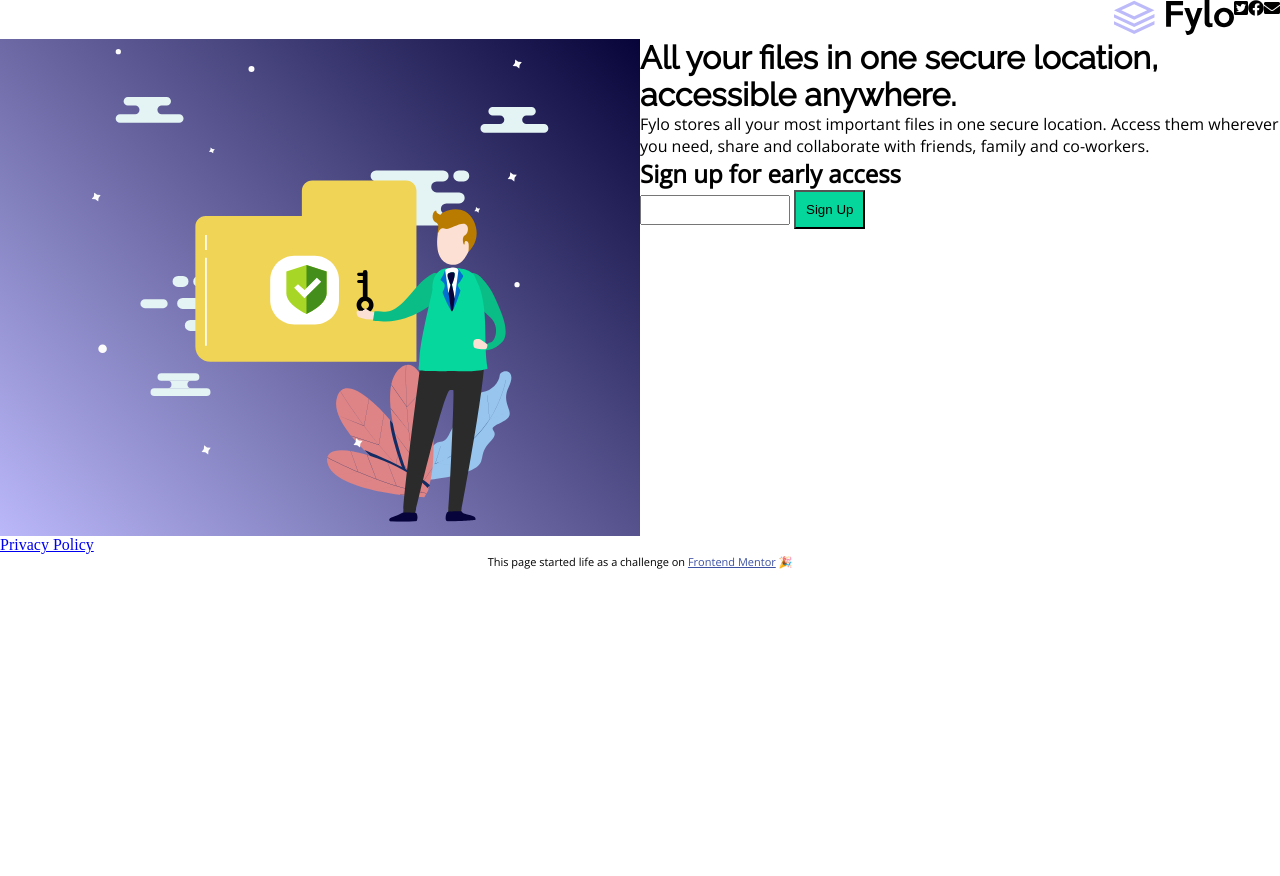
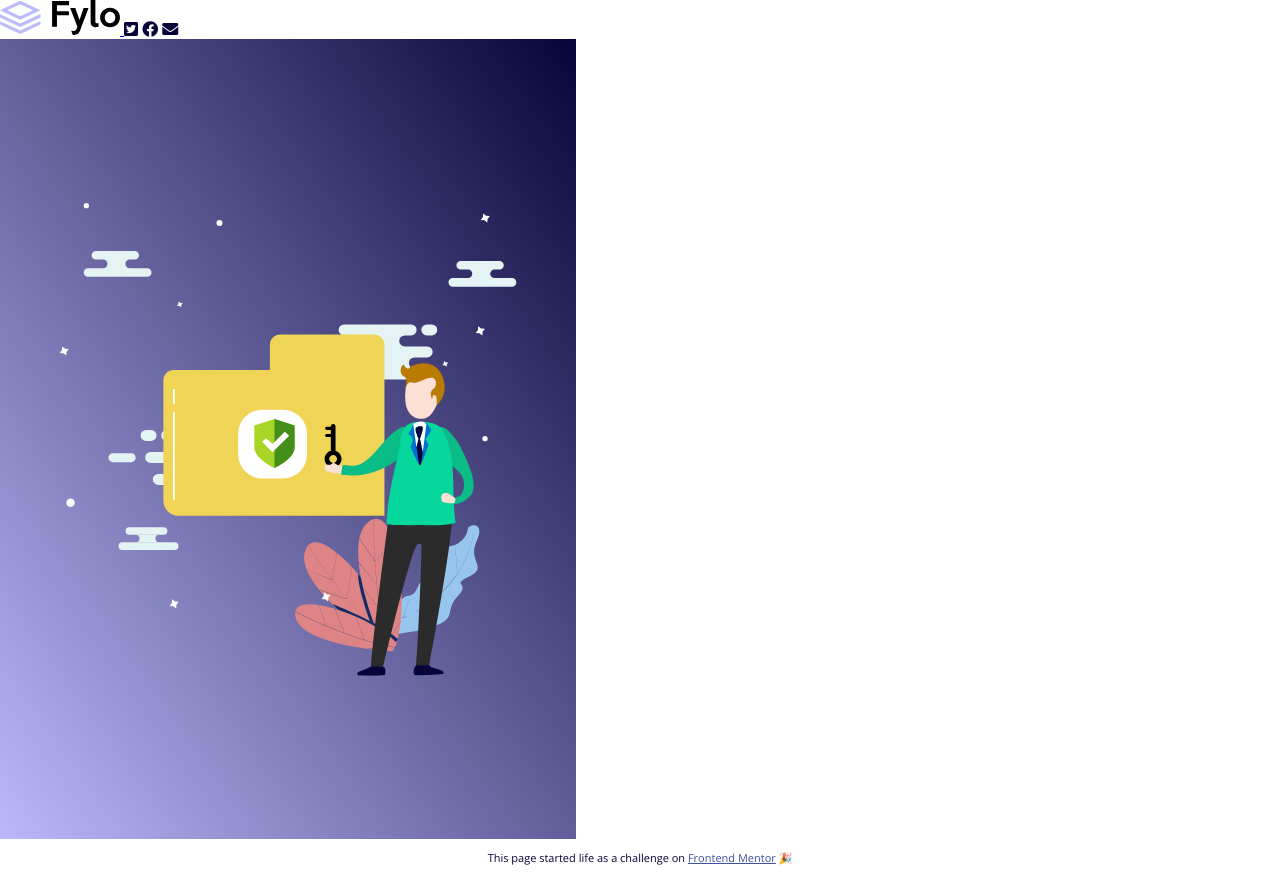
Before and after one commit to jcochran206/fylo-landingpage, a plain HTML site: page index.html in a window 1280 px wide. Before the commit the page ends 800 px from the top, so only its background shows below. Drawn offline with nearby package versions, Linux system fonts and the light colour scheme.

Commit message:
fixed left column

```diff
--- a/css/styles.css
+++ b/css/styles.css
@@ -1,9 +1,10 @@
 /* global selectors */
-*{
-  margin: 0;
-  padding: 0;
-  box-sizing: border-box;
-  max-width: 1440px;
+body {
+	margin: 0;
+	padding: 0;
+	font-family: 'Raleway', sans-serif;
+	font-size: 16px;
+	color: hsl(243, 87%, 12%)
 }
 
 h1 {
@@ -21,43 +22,28 @@ p {
   font-weight: 400;
 }
 
-.btn {
-  padding: 10px;
-  background-color: hsl(163, 95%, 43%);
+/* left section column */
+
+.left-column {
+	width: 45%;
 }
 
-.mytext {
-  width: 150px;
-  height: 30px;
-
+.illustration-main {
+ background-image: url('../images/illustration-main.svg');
+ background-position: center;
+ background-repeat: no-repeat;
+ position: relative;
+ width: 100%;
+ height: 100vh;
 }
 
-.row{
-  display: flex;
+.background {
+	background: linear-gradient(to left bottom, hsl(243, 87%, 12%), hsl(243, 86%, 85%));
+	height: 100%;
 }
 
-.row:after {
-  content: "";
-  display: table;
-  clear: both;
-}
 
-.main-nav {
-  display: flex;
-  justify-content: flex-end;
-}
 
-.one {
-  flex: 50%;
-  background-image: linear-gradient( 45deg, hsl(243, 86%, 85%),hsl(243, 87%, 12%));
-  margin: auto;
-  padding: 10px;
-  text-align: center;
-}
-
-.two {
-  flex: 50%;
-}
 
 .attribution {
     font-size: 11px;
--- a/index.html
+++ b/index.html
@@ -11,35 +11,53 @@
   <title>Frontend Mentor | Beta sign up split layout Challenge</title>
 </head>
 <body>
+  <div class="header-wrapper">
+    <header>
       <nav class="main-nav">
         <a href="#" class="nav-brand"><img src="images/logo.svg" alt=""> </a>
         <i class="fab fa-twitter-square"></i>
         <i class="fab fa-facebook"></i>
         <i class="fas fa-envelope"></i>
       </nav>
-  <div class="row">
-    <div class="one">
-      <img src="images/illustration-main.svg" alt="">
+    </header>
   </div>
-    <div class="two">
-      <h1>All your files in one secure location, accessible anywhere.</h1>
-      <p>  Fylo stores all your most important files in one secure location.
-        Access them wherever you need, share and collaborate with friends,
-        family and co-workers.</p>
-        <form class="" action="index.html" method="post">
-          <h2>Sign up for early access</h2>
-          <input type="text" name="signup" value="" class="mytext">
-          <button type="button" name="button" class="btn"> Sign Up</button>
-        </form>
+  <div class="wrapper">
+
+    <div class="left-column">
+      <div class="background">
+         <div class="illustration-main"></div>
       </div>
   </div>
+
+    <!-- <section>
+
+        <h1>All your files in one secure location, accessible anywhere.</h1>
+
+        <div class="paragraphs">
+        <p>  Fylo stores all your most important files in one secure location.</p>
+        <p> Access them wherever you need, share and collaborate with<br/> friends,
+          family and co-workers.</p>
+      </div>
+
+        <form>
+          <label for="email">
+          <h3>Sign up for early access</h3>
+          </label>
+          <div class="signup-email">
+            <input type="email" name="email" id="email">
+            <button type="button" name="button" class="btn"> Sign Up</button>
+          </div>
+        </form>
+
   <div class="privacy">
     <a href="#">Privacy Policy</a>
   </div>
+  </section> -->
   <footer>
     <p class="attribution">
       This page started life as a challenge on <a href="https://www.frontendmentor.io?ref=challenge" target="_blank">Frontend Mentor</a> 🎉
     </p>
   </footer>
+</div>
 </body>
 </html>
```
Lines whose indentation alone changed are shown as unchanged.
